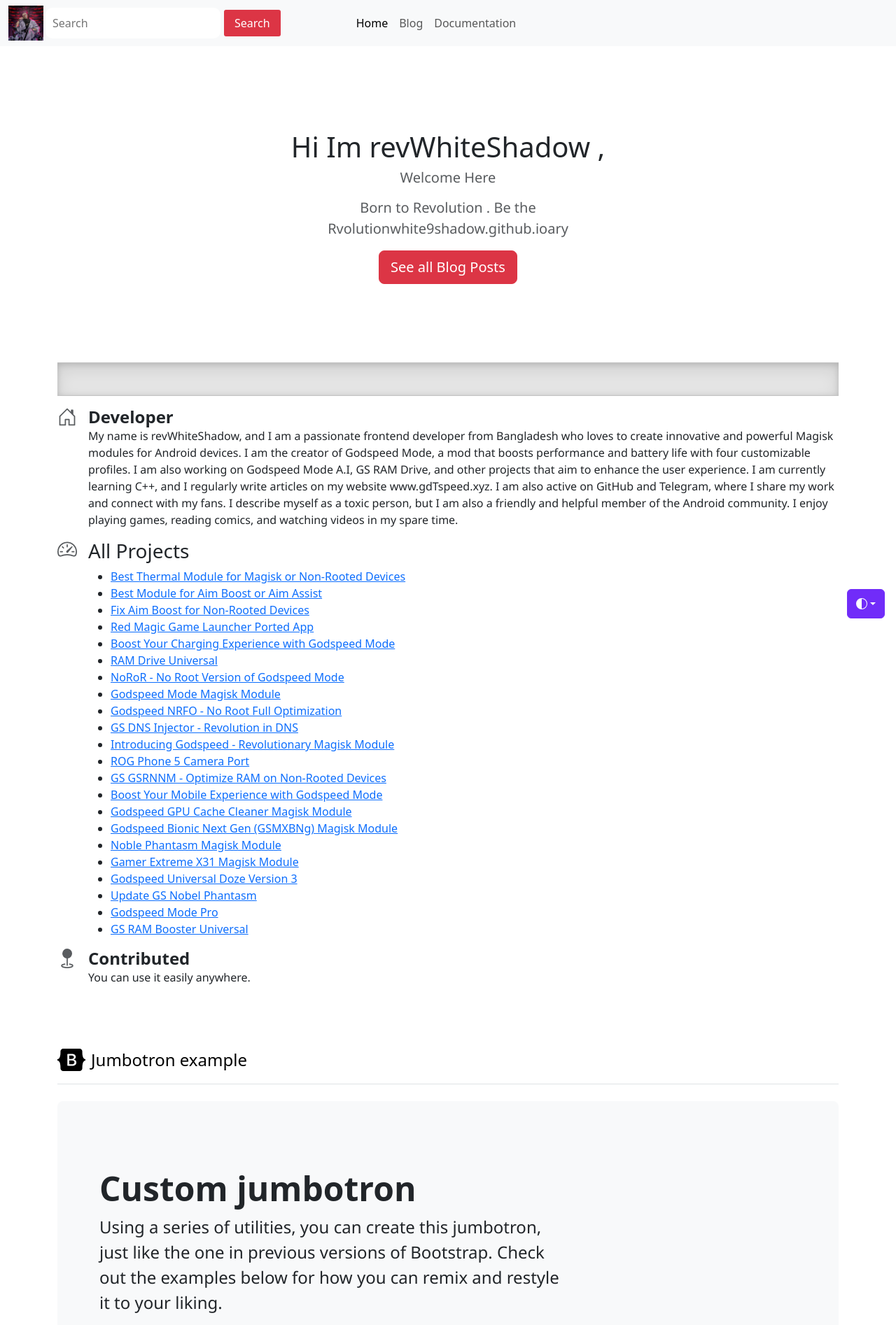
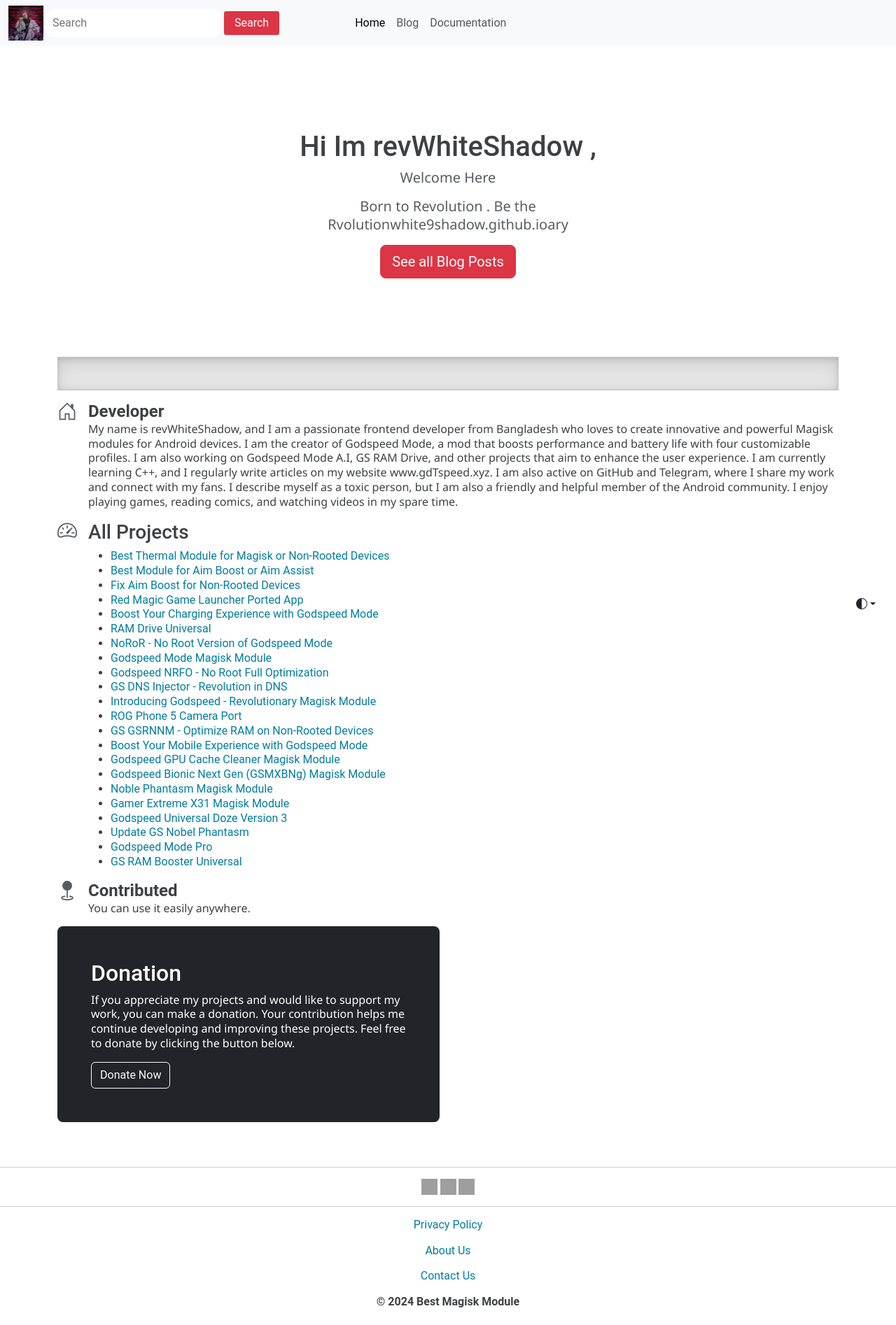
Before and after one commit to White9shadow/white9shadow.github.io, a Jekyll site: the page built from index.html, in a window 1280 px wide. Shown: the top 1894 px of the page at 70% size. Built offline with Jekyll 4.4.1, drawn with Linux system fonts in a browser that asks for light colours; nearby versions of some CDN libraries; some web fonts are replaced; library files that are not in the unit come from our copies; comment, search, counter and statistics services are not loaded; some of the changed text lies outside the part shown; grey boxes are pictures that could not be loaded.

Commit message:
Update index.html

```diff
--- a/index.html
+++ b/index.html
@@ -66,7 +66,63 @@
   <symbol id="geo-fill" viewBox="0 0 16 16">
     <path fill-rule="evenodd" d="M4 4a4 4 0 1 1 4.5 3.969V13.5a.5.5 0 0 1-1 0V7.97A4 4 0 0 1 4 3.999zm2.493 8.574a.5.5 0 0 1-.411.575c-.712.118-1.28.295-1.655.493a1.319 1.319 0 0 0-.37.265.301.301 0 0 0-.057.09V14l.002.008a.147.147 0 0 0 .016.033.617.617 0 0 0 .145.15c.165.13.435.27.813.395.751.25 1.82.414 3.024.414s2.273-.163 3.024-.414c.378-.126.648-.265.813-.395a.619.619 0 0 0 .146-.15.148.148 0 0 0 .015-.033L12 14v-.004a.301.301 0 0 0-.057-.09 1.318 1.318 0 0 0-.37-.264c-.376-.198-.943-.375-1.655-.493a.5.5 0 1 1 .164-.986c.77.127 1.452.328 1.957.594C12.5 13 13 13.4 13 14c0 .426-.26.752-.544.977-.29.228-.68.413-1.116.558-.878.293-2.059.465-3.34.465-1.281 0-2.462-.172-3.34-.465-.436-.145-.826-.33-1.116-.558C3.26 14.752 3 14.426 3 14c0-.599.5-1 .961-1.243.505-.266 1.187-.467 1.957-.594a.5.5 0 0 1 .575.411z"/>
   </symbol>
+
+
+
+    <symbol id="check2" viewBox="0 0 16 16">
+        <path d="M13.854 3.646a.5.5 0 0 1 0 .708l-7 7a.5.5 0 0 1-.708 0l-3.5-3.5a.5.5 0 1 1 .708-.708L6.5 10.293l6.646-6.647a.5.5 0 0 1 .708 0z"/>
+      </symbol>
+      <symbol id="circle-half" viewBox="0 0 16 16">
+        <path d="M8 15A7 7 0 1 0 8 1v14zm0 1A8 8 0 1 1 8 0a8 8 0 0 1 0 16z"/>
+      </symbol>
+      <symbol id="moon-stars-fill" viewBox="0 0 16 16">
+        <path d="M6 .278a.768.768 0 0 1 .08.858 7.208 7.208 0 0 0-.878 3.46c0 4.021 3.278 7.277 7.318 7.277.527 0 1.04-.055 1.533-.16a.787.787 0 0 1 .81.316.733.733 0 0 1-.031.893A8.349 8.349 0 0 1 8.344 16C3.734 16 0 12.286 0 7.71 0 4.266 2.114 1.312 5.124.06A.752.752 0 0 1 6 .278z"/>
+        <path d="M10.794 3.148a.217.217 0 0 1 .412 0l.387 1.162c.173.518.579.924 1.097 1.097l1.162.387a.217.217 0 0 1 0 .412l-1.162.387a1.734 1.734 0 0 0-1.097 1.097l-.387 1.162a.217.217 0 0 1-.412 0l-.387-1.162A1.734 1.734 0 0 0 9.31 6.593l-1.162-.387a.217.217 0 0 1 0-.412l1.162-.387a1.734 1.734 0 0 0 1.097-1.097l.387-1.162zM13.863.099a.145.145 0 0 1 .274 0l.258.774c.115.346.386.617.732.732l.774.258a.145.145 0 0 1 0 .274l-.774.258a1.156 1.156 0 0 0-.732.732l-.258.774a.145.145 0 0 1-.274 0l-.258-.774a1.156 1.156 0 0 0-.732-.732l-.774-.258a.145.145 0 0 1 0-.274l.774-.258c.346-.115.617-.386.732-.732L13.863.1z"/>
+      </symbol>
+      <symbol id="sun-fill" viewBox="0 0 16 16">
+        <path d="M8 12a4 4 0 1 0 0-8 4 4 0 0 0 0 8zM8 0a.5.5 0 0 1 .5.5v2a.5.5 0 0 1-1 0v-2A.5.5 0 0 1 8 0zm0 13a.5.5 0 0 1 .5.5v2a.5.5 0 0 1-1 0v-2A.5.5 0 0 1 8 13zm8-5a.5.5 0 0 1-.5.5h-2a.5.5 0 0 1 0-1h2a.5.5 0 0 1 .5.5zM3 8a.5.5 0 0 1-.5.5h-2a.5.5 0 0 1 0-1h2A.5.5 0 0 1 3 8zm10.657-5.657a.5.5 0 0 1 0 .707l-1.414 1.415a.5.5 0 1 1-.707-.708l1.414-1.414a.5.5 0 0 1 .707 0zm-9.193 9.193a.5.5 0 0 1 0 .707L3.05 13.657a.5.5 0 0 1-.707-.707l1.414-1.414a.5.5 0 0 1 .707 0zm9.193 2.121a.5.5 0 0 1-.707 0l-1.414-1.414a.5.5 0 0 1 .707-.707l1.414 1.414a.5.5 0 0 1 0 .707zM4.464 4.465a.5.5 0 0 1-.707 0L2.343 3.05a.5.5 0 1 1 .707-.707l1.414 1.414a.5.5 0 0 1 0 .708z"/>
+      </symbol>
 </svg>
+
+  <div class="dropdown position-fixed bottom-0 end-0 mb-3 me-3 bd-mode-toggle">
+      <button class="btn btn-bd-primary py-2 dropdown-toggle d-flex align-items-center"
+              id="bd-theme"
+              type="button"
+              aria-expanded="false"
+              data-bs-toggle="dropdown"
+              aria-label="Toggle theme (auto)">
+        <svg class="bi my-1 theme-icon-active" width="1em" height="1em"><use href="#circle-half"></use></svg>
+        <span class="visually-hidden" id="bd-theme-text">Toggle theme</span>
+      </button>
+      <ul class="dropdown-menu dropdown-menu-end shadow" aria-labelledby="bd-theme-text">
+        <li>
+          <button type="button" class="dropdown-item d-flex align-items-center" data-bs-theme-value="light" aria-pressed="false">
+            <svg class="bi me-2 opacity-50 theme-icon" width="1em" height="1em"><use href="#sun-fill"></use></svg>
+            Light
+            <svg class="bi ms-auto d-none" width="1em" height="1em"><use href="#check2"></use></svg>
+          </button>
+        </li>
+        <li>
+          <button type="button" class="dropdown-item d-flex align-items-center" data-bs-theme-value="dark" aria-pressed="false">
+            <svg class="bi me-2 opacity-50 theme-icon" width="1em" height="1em"><use href="#moon-stars-fill"></use></svg>
+            Dark
+            <svg class="bi ms-auto d-none" width="1em" height="1em"><use href="#check2"></use></svg>
+          </button>
+        </li>
+        <li>
+          <button type="button" class="dropdown-item d-flex align-items-center active" data-bs-theme-value="auto" aria-pressed="true">
+            <svg class="bi me-2 opacity-50 theme-icon" width="1em" height="1em"><use href="#circle-half"></use></svg>
+            Auto
+            <svg class="bi ms-auto d-none" width="1em" height="1em"><use href="#check2"></use></svg>
+          </button>
+        </li>
+      </ul>
+    </div>
+
+
+
+
+
 
 
 <main class="container">
@@ -153,6 +209,15 @@
 
 
 
+ <div class="row align-items-md-stretch">
+    <div class="col-md-6">
+        <div class="h-100 p-5 text-bg-dark rounded-3">
+            <h2>Donation</h2>
+            <p>If you appreciate my projects and would like to support my work, you can make a donation. Your contribution helps me continue developing and improving these projects. Feel free to donate by clicking the button below.</p>
+            <a href="https://ko-fi.com/revWS/tiers" target="_blank" class="btn btn-outline-light" type="button">Donate Now</a>
+        </div>
+    </div>
+</div>
 
 
 
@@ -178,219 +243,3 @@
 </div>
 
 </main>
-
-
-
-
-
-
-
-
-
-
-
-
-
-
-
-
-
-
-
-
-<!doctype html>
-<html lang="en" data-bs-theme="auto">
-  <head><script src="../assets/js/color-modes.js"></script>
-
-    <meta charset="utf-8">
-    <meta name="viewport" content="width=device-width, initial-scale=1">
-    <meta name="description" content="">
-    <meta name="author" content="Mark Otto, Jacob Thornton, and Bootstrap contributors">
-    <meta name="generator" content="Hugo 0.118.2">
-    <title>Jumbotron example · Bootstrap v5.3</title>
-
-    <link rel="canonical" href="https://getbootstrap.com/docs/5.3/examples/jumbotron/">
-
-
-
-    <link rel="stylesheet" href="https://cdn.jsdelivr.net/npm/@docsearch/css@3">
-
-<link href="../assets/dist/css/bootstrap.min.css" rel="stylesheet">
-
-    <style>
-      .bd-placeholder-img {
-        font-size: 1.125rem;
-        text-anchor: middle;
-        -webkit-user-select: none;
-        -moz-user-select: none;
-        user-select: none;
-      }
-
-      @media (min-width: 768px) {
-        .bd-placeholder-img-lg {
-          font-size: 3.5rem;
-        }
-      }
-
-      .b-example-divider {
-        width: 100%;
-        height: 3rem;
-        background-color: rgba(0, 0, 0, .1);
-        border: solid rgba(0, 0, 0, .15);
-        border-width: 1px 0;
-        box-shadow: inset 0 .5em 1.5em rgba(0, 0, 0, .1), inset 0 .125em .5em rgba(0, 0, 0, .15);
-      }
-
-      .b-example-vr {
-        flex-shrink: 0;
-        width: 1.5rem;
-        height: 100vh;
-      }
-
-      .bi {
-        vertical-align: -.125em;
-        fill: currentColor;
-      }
-
-      .nav-scroller {
-        position: relative;
-        z-index: 2;
-        height: 2.75rem;
-        overflow-y: hidden;
-      }
-
-      .nav-scroller .nav {
-        display: flex;
-        flex-wrap: nowrap;
-        padding-bottom: 1rem;
-        margin-top: -1px;
-        overflow-x: auto;
-        text-align: center;
-        white-space: nowrap;
-        -webkit-overflow-scrolling: touch;
-      }
-
-      .btn-bd-primary {
-        --bd-violet-bg: #712cf9;
-        --bd-violet-rgb: 112.520718, 44.062154, 249.437846;
-
-        --bs-btn-font-weight: 600;
-        --bs-btn-color: var(--bs-white);
-        --bs-btn-bg: var(--bd-violet-bg);
-        --bs-btn-border-color: var(--bd-violet-bg);
-        --bs-btn-hover-color: var(--bs-white);
-        --bs-btn-hover-bg: #6528e0;
-        --bs-btn-hover-border-color: #6528e0;
-        --bs-btn-focus-shadow-rgb: var(--bd-violet-rgb);
-        --bs-btn-active-color: var(--bs-btn-hover-color);
-        --bs-btn-active-bg: #5a23c8;
-        --bs-btn-active-border-color: #5a23c8;
-      }
-
-      .bd-mode-toggle {
-        z-index: 1500;
-      }
-
-      .bd-mode-toggle .dropdown-menu .active .bi {
-        display: block !important;
-      }
-    </style>
-
-
-  </head>
-  <body>
-    <svg xmlns="http://www.w3.org/2000/svg" class="d-none">
-      <symbol id="check2" viewBox="0 0 16 16">
-        <path d="M13.854 3.646a.5.5 0 0 1 0 .708l-7 7a.5.5 0 0 1-.708 0l-3.5-3.5a.5.5 0 1 1 .708-.708L6.5 10.293l6.646-6.647a.5.5 0 0 1 .708 0z"/>
-      </symbol>
-      <symbol id="circle-half" viewBox="0 0 16 16">
-        <path d="M8 15A7 7 0 1 0 8 1v14zm0 1A8 8 0 1 1 8 0a8 8 0 0 1 0 16z"/>
-      </symbol>
-      <symbol id="moon-stars-fill" viewBox="0 0 16 16">
-        <path d="M6 .278a.768.768 0 0 1 .08.858 7.208 7.208 0 0 0-.878 3.46c0 4.021 3.278 7.277 7.318 7.277.527 0 1.04-.055 1.533-.16a.787.787 0 0 1 .81.316.733.733 0 0 1-.031.893A8.349 8.349 0 0 1 8.344 16C3.734 16 0 12.286 0 7.71 0 4.266 2.114 1.312 5.124.06A.752.752 0 0 1 6 .278z"/>
-        <path d="M10.794 3.148a.217.217 0 0 1 .412 0l.387 1.162c.173.518.579.924 1.097 1.097l1.162.387a.217.217 0 0 1 0 .412l-1.162.387a1.734 1.734 0 0 0-1.097 1.097l-.387 1.162a.217.217 0 0 1-.412 0l-.387-1.162A1.734 1.734 0 0 0 9.31 6.593l-1.162-.387a.217.217 0 0 1 0-.412l1.162-.387a1.734 1.734 0 0 0 1.097-1.097l.387-1.162zM13.863.099a.145.145 0 0 1 .274 0l.258.774c.115.346.386.617.732.732l.774.258a.145.145 0 0 1 0 .274l-.774.258a1.156 1.156 0 0 0-.732.732l-.258.774a.145.145 0 0 1-.274 0l-.258-.774a1.156 1.156 0 0 0-.732-.732l-.774-.258a.145.145 0 0 1 0-.274l.774-.258c.346-.115.617-.386.732-.732L13.863.1z"/>
-      </symbol>
-      <symbol id="sun-fill" viewBox="0 0 16 16">
-        <path d="M8 12a4 4 0 1 0 0-8 4 4 0 0 0 0 8zM8 0a.5.5 0 0 1 .5.5v2a.5.5 0 0 1-1 0v-2A.5.5 0 0 1 8 0zm0 13a.5.5 0 0 1 .5.5v2a.5.5 0 0 1-1 0v-2A.5.5 0 0 1 8 13zm8-5a.5.5 0 0 1-.5.5h-2a.5.5 0 0 1 0-1h2a.5.5 0 0 1 .5.5zM3 8a.5.5 0 0 1-.5.5h-2a.5.5 0 0 1 0-1h2A.5.5 0 0 1 3 8zm10.657-5.657a.5.5 0 0 1 0 .707l-1.414 1.415a.5.5 0 1 1-.707-.708l1.414-1.414a.5.5 0 0 1 .707 0zm-9.193 9.193a.5.5 0 0 1 0 .707L3.05 13.657a.5.5 0 0 1-.707-.707l1.414-1.414a.5.5 0 0 1 .707 0zm9.193 2.121a.5.5 0 0 1-.707 0l-1.414-1.414a.5.5 0 0 1 .707-.707l1.414 1.414a.5.5 0 0 1 0 .707zM4.464 4.465a.5.5 0 0 1-.707 0L2.343 3.05a.5.5 0 1 1 .707-.707l1.414 1.414a.5.5 0 0 1 0 .708z"/>
-      </symbol>
-    </svg>
-
-    <div class="dropdown position-fixed bottom-0 end-0 mb-3 me-3 bd-mode-toggle">
-      <button class="btn btn-bd-primary py-2 dropdown-toggle d-flex align-items-center"
-              id="bd-theme"
-              type="button"
-              aria-expanded="false"
-              data-bs-toggle="dropdown"
-              aria-label="Toggle theme (auto)">
-        <svg class="bi my-1 theme-icon-active" width="1em" height="1em"><use href="#circle-half"></use></svg>
-        <span class="visually-hidden" id="bd-theme-text">Toggle theme</span>
-      </button>
-      <ul class="dropdown-menu dropdown-menu-end shadow" aria-labelledby="bd-theme-text">
-        <li>
-          <button type="button" class="dropdown-item d-flex align-items-center" data-bs-theme-value="light" aria-pressed="false">
-            <svg class="bi me-2 opacity-50 theme-icon" width="1em" height="1em"><use href="#sun-fill"></use></svg>
-            Light
-            <svg class="bi ms-auto d-none" width="1em" height="1em"><use href="#check2"></use></svg>
-          </button>
-        </li>
-        <li>
-          <button type="button" class="dropdown-item d-flex align-items-center" data-bs-theme-value="dark" aria-pressed="false">
-            <svg class="bi me-2 opacity-50 theme-icon" width="1em" height="1em"><use href="#moon-stars-fill"></use></svg>
-            Dark
-            <svg class="bi ms-auto d-none" width="1em" height="1em"><use href="#check2"></use></svg>
-          </button>
-        </li>
-        <li>
-          <button type="button" class="dropdown-item d-flex align-items-center active" data-bs-theme-value="auto" aria-pressed="true">
-            <svg class="bi me-2 opacity-50 theme-icon" width="1em" height="1em"><use href="#circle-half"></use></svg>
-            Auto
-            <svg class="bi ms-auto d-none" width="1em" height="1em"><use href="#check2"></use></svg>
-          </button>
-        </li>
-      </ul>
-    </div>
-
-
-<main>
-  <div class="container py-4">
-    <header class="pb-3 mb-4 border-bottom">
-      <a href="/" class="d-flex align-items-center text-body-emphasis text-decoration-none">
-        <svg xmlns="http://www.w3.org/2000/svg" width="40" height="32" class="me-2" viewBox="0 0 118 94" role="img"><title>Bootstrap</title><path fill-rule="evenodd" clip-rule="evenodd" d="M24.509 0c-6.733 0-11.715 5.893-11.492 12.284.214 6.14-.064 14.092-2.066 20.577C8.943 39.365 5.547 43.485 0 44.014v5.972c5.547.529 8.943 4.649 10.951 11.153 2.002 6.485 2.28 14.437 2.066 20.577C12.794 88.106 17.776 94 24.51 94H93.5c6.733 0 11.714-5.893 11.491-12.284-.214-6.14.064-14.092 2.066-20.577 2.009-6.504 5.396-10.624 10.943-11.153v-5.972c-5.547-.529-8.934-4.649-10.943-11.153-2.002-6.484-2.28-14.437-2.066-20.577C105.214 5.894 100.233 0 93.5 0H24.508zM80 57.863C80 66.663 73.436 72 62.543 72H44a2 2 0 01-2-2V24a2 2 0 012-2h18.437c9.083 0 15.044 4.92 15.044 12.474 0 5.302-4.01 10.049-9.119 10.88v.277C75.317 46.394 80 51.21 80 57.863zM60.521 28.34H49.948v14.934h8.905c6.884 0 10.68-2.772 10.68-7.727 0-4.643-3.264-7.207-9.012-7.207zM49.948 49.2v16.458H60.91c7.167 0 10.964-2.876 10.964-8.281 0-5.406-3.903-8.178-11.425-8.178H49.948z" fill="currentColor"></path></svg>
-        <span class="fs-4">Jumbotron example</span>
-      </a>
-    </header>
-
-    <div class="p-5 mb-4 bg-body-tertiary rounded-3">
-      <div class="container-fluid py-5">
-        <h1 class="display-5 fw-bold">Custom jumbotron</h1>
-        <p class="col-md-8 fs-4">Using a series of utilities, you can create this jumbotron, just like the one in previous versions of Bootstrap. Check out the examples below for how you can remix and restyle it to your liking.</p>
-        <button class="btn btn-primary btn-lg" type="button">Example button</button>
-      </div>
-    </div>
-
-    <div class="row align-items-md-stretch">
-      <div class="col-md-6">
-        <div class="h-100 p-5 text-bg-dark rounded-3">
-          <h2>Change the background</h2>
-          <p>Swap the background-color utility and add a `.text-*` color utility to mix up the jumbotron look. Then, mix and match with additional component themes and more.</p>
-          <button class="btn btn-outline-light" type="button">Example button</button>
-        </div>
-      </div>
-      <div class="col-md-6">
-        <div class="h-100 p-5 bg-body-tertiary border rounded-3">
-          <h2>Add borders</h2>
-          <p>Or, keep it light and add a border for some added definition to the boundaries of your content. Be sure to look under the hood at the source HTML here as we've adjusted the alignment and sizing of both column's content for equal-height.</p>
-          <button class="btn btn-outline-secondary" type="button">Example button</button>
-        </div>
-      </div>
-    </div>
-
-    <footer class="pt-3 mt-4 text-body-secondary border-top">
-      &copy; 2023
-    </footer>
-  </div>
-</main>
-<script src="../assets/dist/js/bootstrap.bundle.min.js"></script>
-
-    </body>
-</html>
```
